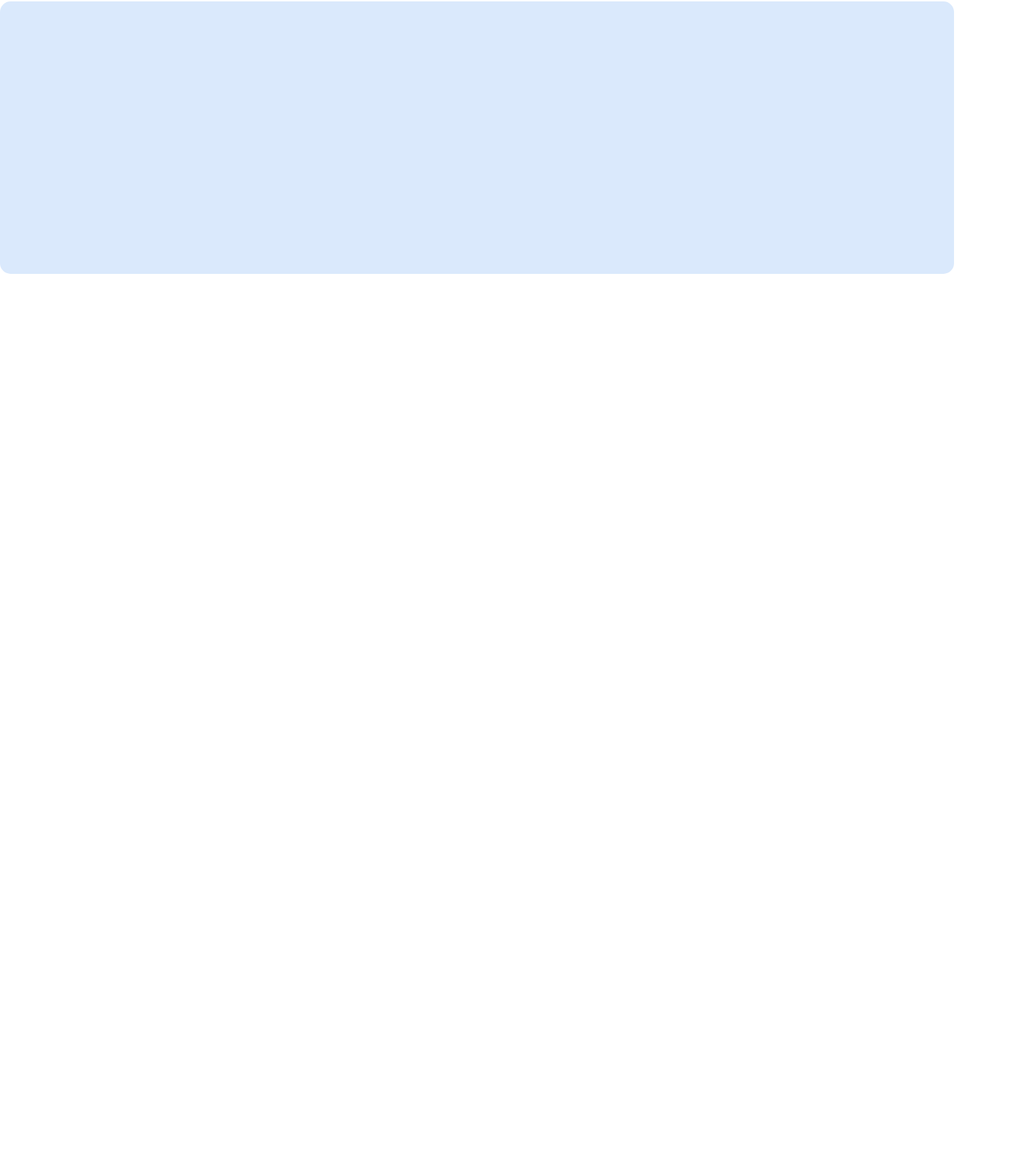
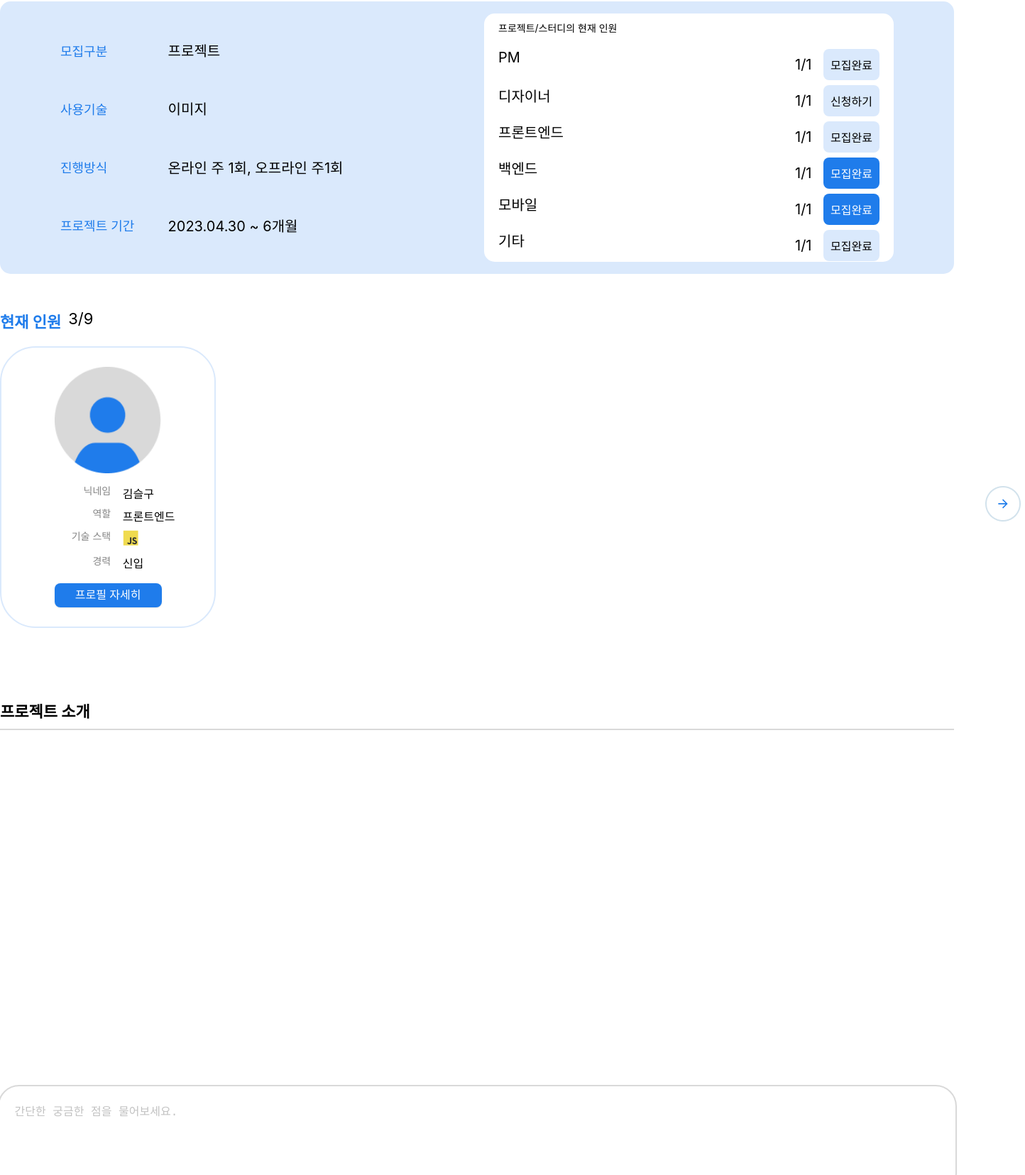
Before and after one commit to bando99/side_project, a React (Create React App) app in the folder front/: page /postDetail/1 in a window 1280 px wide. Shown: the part 300-1956 px from the top of the page at 71% size, 1444 px wide, since content can reach past the window. Built offline with nearby package versions, Linux system fonts and the light colour scheme.

Commit message:
Design : postDetail page css

```diff
--- a/front/src/pages/PostDetailView.jsx
+++ b/front/src/pages/PostDetailView.jsx
@@ -31,12 +31,116 @@ export default function PostDetail() {
       </Line>
       <Section>
         <div className='section1'>
-
+          <div>
+            <span>모집구분</span>
+            <p>프로젝트</p>
+          </div>
+          <div>
+            <span>사용기술</span>
+            <p>이미지</p>
+          </div>
+          <div>
+            <span>진행방식</span>
+            <p>온라인 주 1회, 오프라인 주1회</p>
+          </div>
+          <div>
+            <span>프로젝트 기간</span>
+            <p>2023.04.30 ~ 6개월</p>
+          </div>
         </div>
         <div className='section2'>
-
+          <div className='section2_title'>프로젝트/스터디의 현재 인원</div>
+          <div className='section2_content'>
+            <span>PM</span>
+            <div>
+              <p>1/1</p>
+              <button>모집완료</button>
+            </div>
+          </div>
+          <div className='section2_content'>
+            <span>디자이너</span>
+            <div>
+              <p>1/1</p>
+              <button>신청하기</button>
+            </div>
+          </div>
+          <div className='section2_content'>
+            <span>프론트엔드</span>
+            <div>
+              <p>1/1</p>
+              <button>모집완료</button>
+            </div>
+          </div>
+          <div className='section2_content'>
+            <span>백엔드</span>
+            <div>
+              <p>1/1</p>
+              <button className='active_btn'>모집완료</button>
+            </div>
+          </div>
+          <div className='section2_content'>
+            <span>모바일</span>
+            <div>
+              <p>1/1</p>
+              <button className='active_btn'>모집완료</button>
+            </div>
+          </div>
+          <div className='section2_content'>
+            <span>기타</span>
+            <div>
+              <p>1/1</p>
+              <button>모집완료</button>
+            </div>
+          </div>
         </div>
       </Section>
+      <Section2>
+        <div className='section2_title'>
+          <div>현재 인원</div>
+          <div>3/9</div>
+        </div>
+        <ul className='section2_content'>
+          <li>
+            <div>
+              <img src="/profile/profile.png" width="150" height="150" alt="프로필" />
+            </div>
+            <div className='section2_content_text'>
+              <div>
+                <span>닉네임</span>
+                <p>김슬구</p>
+              </div>
+              <div>
+                <span>역할</span>
+                <p>프론트엔드</p>
+              </div>
+              <div>
+                <span>기술 스택</span>
+                <p>
+                  <img src="/stack/js.png" alt="" />
+                </p>
+              </div>
+              <div>
+                <span>경력</span>
+                <p>신입</p>
+              </div>
+            </div>
+            <button>프로필 자세히</button>
+          </li>
+          <button className='next_btn'>
+            <img src="/icons/prev.png" alt="" />
+          </button>
+        </ul>
+      </Section2>
+      <Section3>
+        <div className='section3_title'>프로젝트 소개</div>
+        <div className='section3_content'>
+          {/* content */}
+        </div>
+        <form>
+          <textarea className='section3_textarea' placeholder='간단한 궁금한 점을 물어보세요.'/>
+          <button className='section3_btn'>등록하기</button>
+        </form>
+      </Section3>
     </Container>
   );
 }
@@ -92,6 +196,265 @@ const Section = styled.div`
   height: 384px;
   flex-shrink: 0;
   border-radius: 15px;
+  display: flex;
+  justify-content: center;
+  gap: 20px;
+  align-items: center;
   background: #DAE9FC;
+  .section1, .section2 {
+    width:577px;
+    height: 350px;
+    border-radius: 15px;
+  }
 
+  .section1 {
+    display: flex;
+    flex-direction: column;
+    justify-content: center;
+    gap: 50px;
+    div {
+      display : flex;
+      align-items: center;
+      span{
+        display : inline-block;
+        width: 150px;
+        color: #1F7CEB;
+        font-size: 18px;
+        font-style: normal;
+        font-weight: 400;
+        line-height: normal;
+      }
+
+      p{
+        color: #000;
+        font-size: 20px;
+        font-style: normal;
+        font-weight: 400;
+        line-height: normal;
+      }
+    }
+  }
+
+  .section2 {
+    background: #FFF;
+    display: flex;
+    flex-direction: column;
+
+    .section2_title {
+      padding-left: 20px;
+      padding-top: 10px;
+      padding-bottom: 20px;
+      color: #000;
+      font-size: 14px;
+      font-style: normal;
+      font-weight: 400;
+      line-height: normal;
+    }
+
+    .section2_content {
+      display: flex;
+      justify-content: space-between;
+      padding-left: 20px;
+      padding-right: 20px;
+      margin-bottom: 7px;
+      span{
+        font-size: 20px;
+        font-style: normal;
+        font-weight: 400;
+        line-height: normal;
+      }
+
+      div{
+        display: flex;
+        gap: 15px;
+        align-items: center;
+        color: #000;
+        font-size: 20px;
+        font-style: normal;
+        font-weight: 400;
+        line-height: normal;
+      }
+
+      button{
+        display: flex;
+        padding: 10px;
+        align-items: flex-start;
+        gap: 10px;
+        border-radius: 8px;
+        background: #DAE9FC;
+        border: none;
+        color: #000;
+        font-size: 16px;
+        font-style: normal;
+        font-weight: 400;
+        line-height: normal;
+        cursor: pointer;
+      }
+
+      .active_btn {
+        border-radius: 8px;
+        background: #1F7CEB;
+        color: white;
+      }
+    }
+  }
 `
+
+const Section2 = styled.div`
+  margin-top: 50px;
+
+  .section2_title {
+    display: flex;
+    gap: 10px;
+    margin-bottom: 20px;
+    div:first-child {
+      color: #1F7CEB;
+      font-size: 22px;
+      font-style: normal;
+      font-weight: 700;
+      line-height: normal;
+    }
+    div:last-child {
+      color: #000;
+      font-size: 22px;
+      font-style: normal;
+      font-weight: 400;
+      line-height: normal;
+    }
+  }
+
+  .section2_content {
+    position: relative;
+    display: flex;
+    gap: 15px;
+    justify-content: start;
+    padding: 0;
+    li {
+      list-style: none;
+      width: 300.168px;
+      height: 392.673px;
+      flex-shrink: 0;
+      border-radius: 50px;
+      border: 2px solid #DAE9FC;
+      background: #FFF;
+      display: flex;
+      flex-direction: column;
+      align-items: center;
+      justify-content: center;
+      gap: 10px;
+      .section2_content_text {
+        div {
+          display: flex;
+          padding-bottom: 5px;
+          gap: 15px;
+          span {
+            width: 100px;
+            text-align: right;
+            color: #858585;
+            font-size: 14px;
+            font-style: normal;
+            font-weight: 400;
+            line-height: normal;
+          }
+          p {
+            color: #000;
+            text-align: justify;
+            font-size: 16px;
+            font-style: normal;
+            font-weight: 400;
+            line-height: normal;
+          }
+        }
+      }
+      button {
+        display: flex;
+        width: 151px;
+        height: 34px;
+        padding: 10px 12px;
+        flex-direction: column;
+        justify-content: center;
+        align-items: center;
+        flex-shrink: 0;
+        border-radius: 8px;
+        background: #1F7CEB;
+        box-shadow: 0px 1px 2px 0px rgba(0, 0, 0, 0.10);
+        color: #FFF;
+        font-size: 16px;
+        font-style: normal;
+        font-weight: 500;
+        line-height: 22px;
+        border: none;
+        cursor : pointer;
+      }
+    }
+    .next_btn {
+      right: -100px;
+      top: 50%;
+      position: absolute;
+      width: 50px;
+      height: 50px;
+      flex-shrink: 0;
+      border-radius: 100%;
+      border: none;
+      cursor: pointer;
+      background-color: #FFF;
+      transform : rotate(180deg);
+    }
+  }
+`
+
+const Section3 = styled.div`
+  margin-top: 100px;
+
+  .section3_title {
+    color: #000;
+    font-size: 22px;
+    font-style: normal;
+    font-weight: 700;
+    line-height: normal;
+    border-bottom: 2px solid #D9D9D9;
+    padding-bottom: 10px;
+  }
+
+  .section3_content {
+    height: 500px;
+  }
+  form {
+    display: flex;
+    flex-direction: column;
+    align-items: center;
+    gap: 20px;
+    textarea {
+      width: 1343px;
+      height: 147px;
+      flex-shrink: 0;
+      border-radius: 30px;
+      border: 2px solid #D9D9D9;
+
+      &::placeholder {
+        padding: 20px;
+        color: #C2C2C2;
+        font-size: 16px;
+        font-style: normal;
+        font-weight: 400;
+        line-height: normal;
+      }
+    }
+    button {
+      display: flex;
+      width: 151px;
+      height: 34px;
+      padding: 10px 12px;
+      flex-direction: column;
+      justify-content: center;
+      align-items: center;
+      flex-shrink: 0;
+      border-radius: 8px;
+      background: #1F7CEB;
+      box-shadow: 0px 1px 2px 0px rgba(0, 0, 0, 0.10);
+      border: none;
+      color: white;
+      cursor: pointer;
+    }
+  }
+`
```
